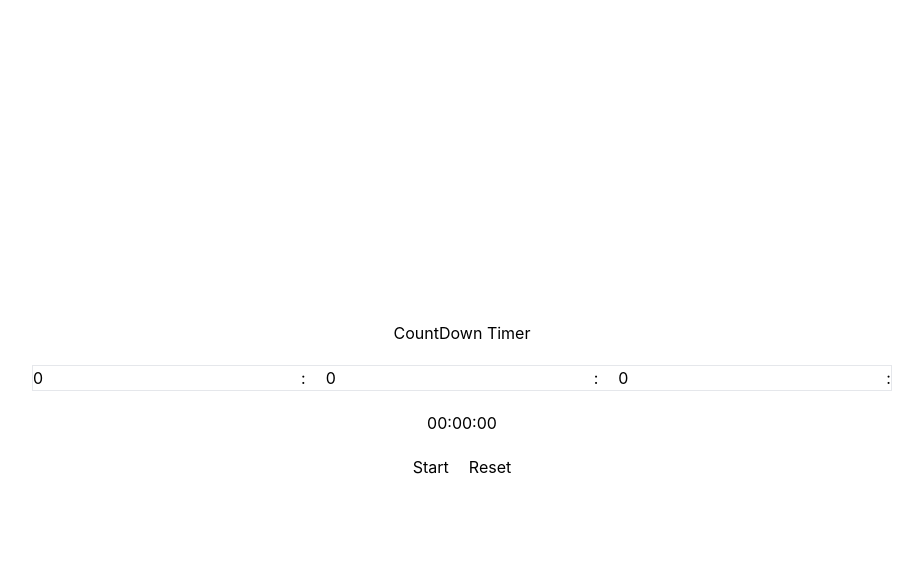
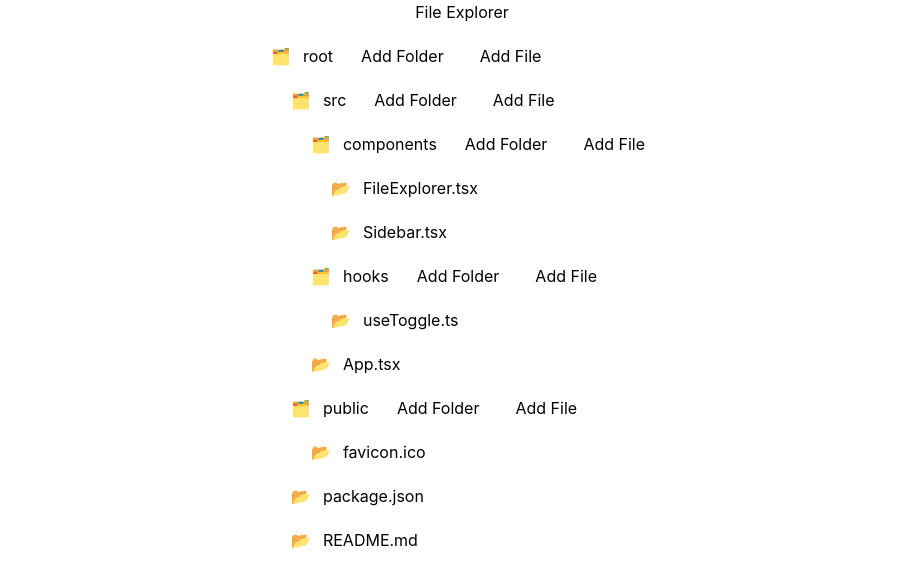
Before and after one commit to Kushagra-234/Machine-Coding-prep, a React (Vite) app: page / in a window 1280 px wide. Shown: the top 586 px of the page, without its empty margins (178-1101 px from the left). Built offline with nearby package versions, Linux system fonts and the light colour scheme.

Commit message:
adds code for toast management system

```diff
--- a/src/App.jsx
+++ b/src/App.jsx
@@ -2,13 +2,15 @@ import React from "react";
 import AutoComplete from "./components/AutoComplete";
 import Pollwidget from "./components/Pollwidget";
 import CountDownTimer from "./components/CountDownTimer";
+import FileExplorer from "./components/fileexplorer/FileExplorer";
 
 const App = () => {
   return (
     <div className="w-full h-screen">
       {/* <AutoComplete /> */}
       {/* <Pollwidget /> */}
-      <CountDownTimer />
+      {/* <CountDownTimer /> */}
+      <FileExplorer />
     </div>
   );
 };
--- /dev/null
+++ b/src/components/fileexplorer/FileExplorer.jsx
@@ -0,0 +1,112 @@
+import React, { useState } from "react";
+import FileExplorerChild from "./FileExplorerChild";
+
+const explorerDataobj = {
+  id: 1,
+  name: "root",
+  type: "folder",
+  children: [
+    {
+      id: 2,
+      name: "src",
+      type: "folder",
+      children: [
+        {
+          id: 3,
+          name: "components",
+          type: "folder",
+          children: [
+            {
+              id: 4,
+              name: "FileExplorer.tsx",
+              type: "file",
+            },
+            {
+              id: 5,
+              name: "Sidebar.tsx",
+              type: "file",
+            },
+          ],
+        },
+        {
+          id: 6,
+          name: "hooks",
+          type: "folder",
+          children: [
+            {
+              id: 7,
+              name: "useToggle.ts",
+              type: "file",
+            },
+          ],
+        },
+        {
+          id: 8,
+          name: "App.tsx",
+          type: "file",
+        },
+      ],
+    },
+    {
+      id: 9,
+      name: "public",
+      type: "folder",
+      children: [
+        {
+          id: 10,
+          name: "favicon.ico",
+          type: "file",
+        },
+      ],
+    },
+    {
+      id: 11,
+      name: "package.json",
+      type: "file",
+    },
+    {
+      id: 12,
+      name: "README.md",
+      type: "file",
+    },
+  ],
+};
+
+const FileExplorer = () => {
+  const [explorerData, setExplorerData] = useState(explorerDataobj);
+
+  const AddNode = (parentId, inputVal, type) => {
+    console.log(parentId);
+    const newNode = {
+      id: Date.now(),
+      name: inputVal,
+      type: type,
+      children: type === "folder" ? [] : undefined,
+    };
+
+    setExplorerData((prev) => insertNode(prev, parentId, newNode));
+  };
+
+  const insertNode = (parentData, parentId, newNode) => {
+    if (parentData.id === parentId) {
+      return { ...parentData, children: [...parentData.children, newNode] };
+    } else if (parentData.children) {
+      return {
+        ...parentData,
+        children: parentData.children.map((childItem) => {
+          return insertNode(childItem, parentId, newNode);
+        }),
+      };
+    }
+    return parentData;
+  };
+
+  return (
+    <div className="flex flex-col justify-center items-center gap-5">
+      <h3>File Explorer</h3>
+      <FileExplorerChild AddNode={AddNode} explorerData={explorerData} />
+    </div>
+  );
+};
+
+export default FileExplorer;
--- /dev/null
+++ b/src/components/fileexplorer/FileExplorerChild.jsx
@@ -0,0 +1,74 @@
+import React, { useState } from "react";
+
+const FileExplorerChild = ({ explorerData, AddNode }) => {
+  const isFolder = explorerData.type === "folder" ? true : false;
+  const [showChild, setShowChild] = useState(true);
+  const [showInput, setShowInput] = useState(false);
+  const [inputVal, setInputVal] = useState("");
+  const [typeAdded, setTypeAdded] = useState("");
+
+  const handleAdd = (id) => {
+    // console.log(id);
+    AddNode(id, inputVal, typeAdded);
+  };
+
+  return (
+    <div className="flex flex-col gap-5">
+      <div className="flex gap-5">
+        <div className="flex gap-3">
+          <button onClick={() => setShowChild(!showChild)}>
+            {isFolder ? "🗂️" : "📂"}
+          </button>
+          <div>{explorerData.name}</div>
+        </div>
+
+        {isFolder && (
+          <div className="flex gap-5">
+            <button
+              onClick={() => {
+                setShowInput(true);
+                setTypeAdded("folder");
+              }}
+              className="border-black px-2"
+            >
+              Add Folder
+            </button>
+            <button
+              onClick={() => {
+                setShowInput(true);
+                setTypeAdded("file");
+              }}
+              className="border-black px-2"
+            >
+              Add File
+            </button>
+          </div>
+        )}
+      </div>
+
+      {showInput && (
+        <div className="flex gap-5">
+          <input
+            value={inputVal}
+            onChange={(e) => setInputVal(e.target.value)}
+            className="border-black border-2"
+          />
+          <button onClick={() => handleAdd(explorerData.id)}>Add</button>
+        </div>
+      )}
+
+      {showChild &&
+        explorerData.children &&
+        explorerData.children.map((childItem) => {
+          return (
+            <div className="ml-5">
+              {" "}
+              <FileExplorerChild AddNode={AddNode} explorerData={childItem} />
+            </div>
+          );
+        })}
+    </div>
+  );
+};
+
+export default FileExplorerChild;
```
Also changed, not shown: src/components/ToastManagementSyatem/Screenshot 2026-05-18 at 11.54.47 PM.png (added), src/components/ToastManagementSyatem/Toast.tsx (added), src/components/fileexplorer/Screenshot 2026-05-18 at 2.14.40 PM.png (added).
